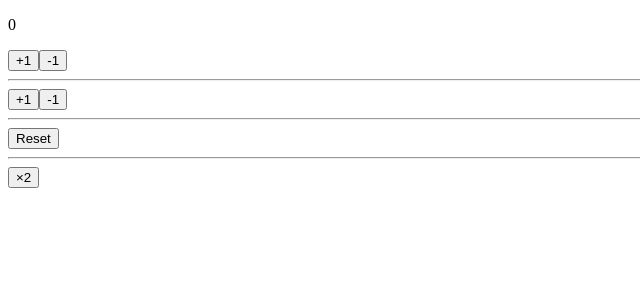
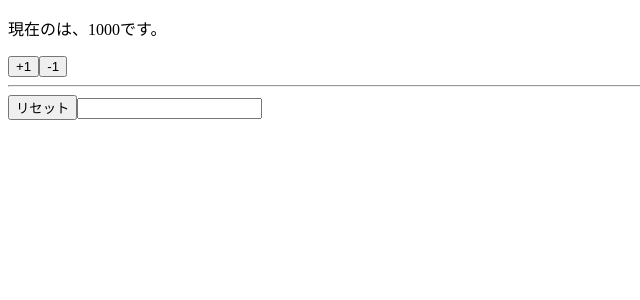
Before and after one commit to momonga-NA/redux-and-hooks-tutorial, a React (Create React App) app: page / in a window 1280 px wide. Shown: the top 300 px of the page, without its empty margins (0-640 px from the left). Built offline with nearby package versions, Linux system fonts and the light colour scheme.

Commit message:
multiple states

```diff
--- a/src/App.js
+++ b/src/App.js
@@ -1,32 +1,29 @@
 import React , { useState } from 'react';
 
-const App = () =>{
-  const [count, setCount] = useState(0);
+const App = props =>{
 
-  const increment = () => setCount(count + 1);
-  const decrement = () => setCount(count - 1);
+  const [name, setName] = useState(props.name);
+  const [price, setPrice] = useState(props.price);
 
-  const increment2 = () => setCount(prevCount => prevCount +1);
-  const decrement2 = () => setCount(prevCount => prevCount -1);
-
-  const resetCount = () => setCount(0);
-
-  const double = () => setCount(prevCount => prevCount * 2);
+  const reset = () => {
+    setPrice(props.price);
+    setName(props.name);
+  }
 
   return (
     <div className="App">
-      <p>{count}</p>
-      <button onClick={increment}>+1</button>
-      <button onClick={decrement}>-1</button>
+      <p>現在の{name}は、{price}です。</p>
+      <button onClick={() => setPrice(price + 1)}>+1</button>
+      <button onClick={() => setPrice(price - 1)}>-1</button>
       <hr />
-      <button onClick={increment2}>+1</button>
-      <button onClick={decrement2}>-1</button>
-      <hr />
-      <button onClick={resetCount}>Reset</button>
-      <hr />
-      <button onClick={double}>×2</button>
+      <button onClick={reset}>リセット</button>
+      <input type="text" value={name} onChange={e => setName(e.target.value)} />
     </div>
   );
 }
 
+App.defaultProps = {
+  name: '',
+  price: 1000
+}
 export default App;
```
